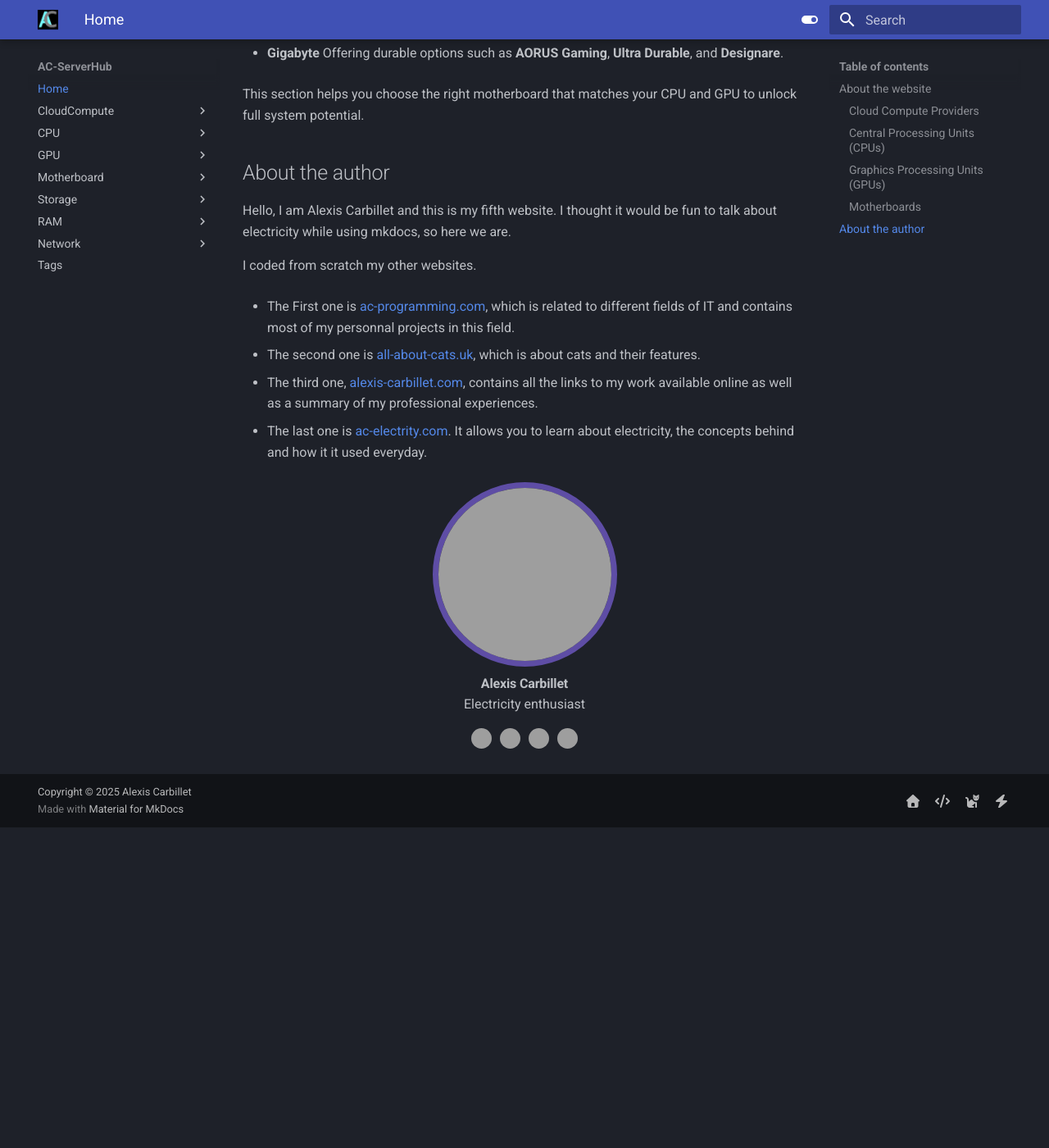
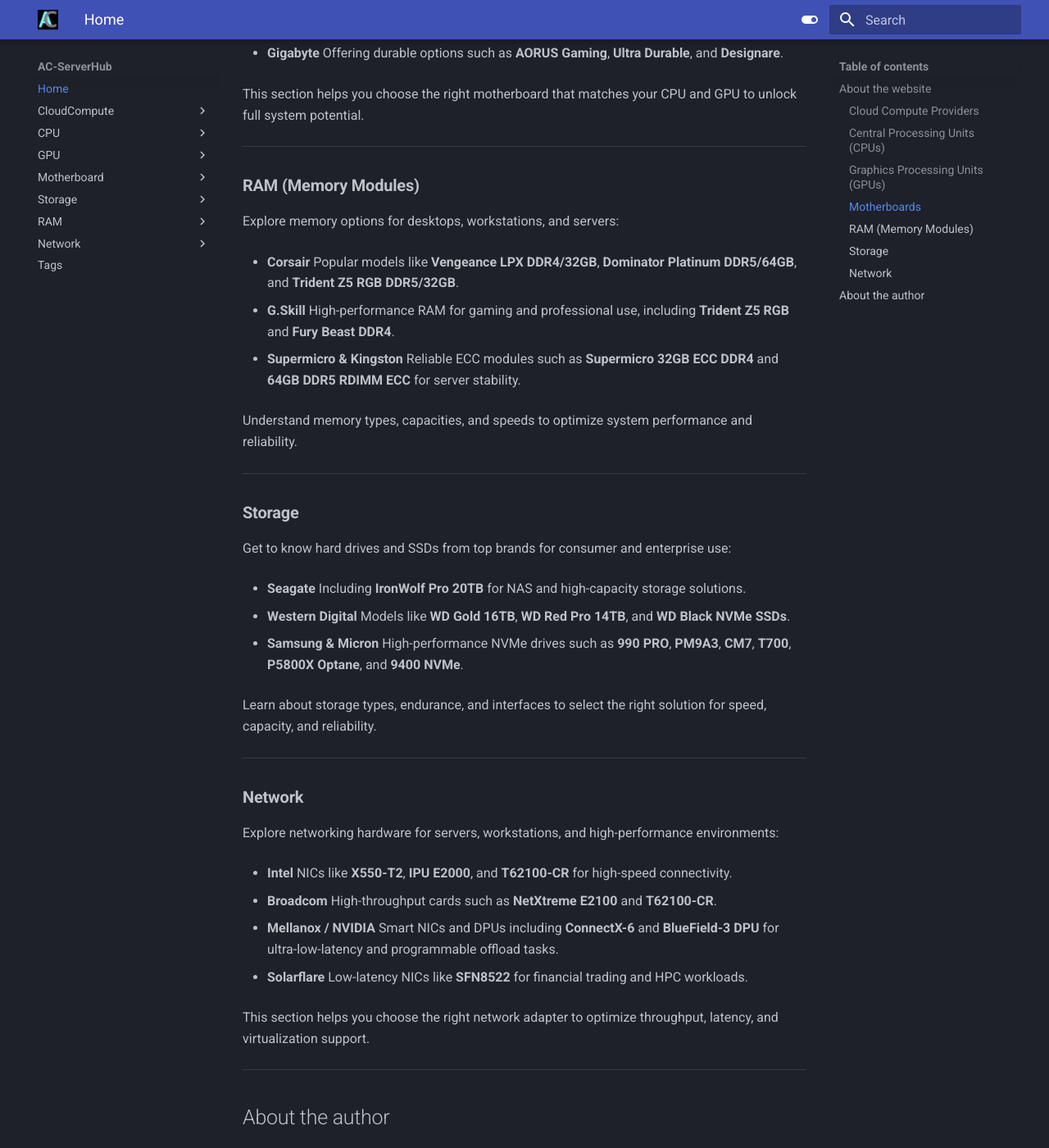
Before and after one commit to alexiscarbillet/serverhub, an MkDocs documentation site: the page built from docs/index.md, in a window 1280 px wide and 1400 px high, scrolled down 1664 px. Shown: the whole window at 82% size. Built offline with MkDocs 1.6.1 and Material for MkDocs 9.7.7, drawn with Linux system fonts in a browser that asks for light colours; before the commit the page ends 2673 px from its top, so only the background shows below that; grey boxes are pictures that could not be loaded.

Commit message:
Update index.md

```diff
--- a/docs/index.md
+++ b/docs/index.md
@@ -68,6 +68,61 @@
 
 This section helps you choose the right motherboard that matches your CPU and GPU to unlock full system potential.
 
+---
+
+### **RAM (Memory Modules)**
+
+Explore memory options for desktops, workstations, and servers:
+
+* **Corsair**
+  Popular models like **Vengeance LPX DDR4/32GB**, **Dominator Platinum DDR5/64GB**, and **Trident Z5 RGB DDR5/32GB**.
+
+* **G.Skill**
+  High-performance RAM for gaming and professional use, including **Trident Z5 RGB** and **Fury Beast DDR4**.
+
+* **Supermicro & Kingston**
+  Reliable ECC modules such as **Supermicro 32GB ECC DDR4** and **64GB DDR5 RDIMM ECC** for server stability.
+
+Understand memory types, capacities, and speeds to optimize system performance and reliability.
+
+---
+
+### **Storage**
+
+Get to know hard drives and SSDs from top brands for consumer and enterprise use:
+
+* **Seagate**
+  Including **IronWolf Pro 20TB** for NAS and high-capacity storage solutions.
+
+* **Western Digital**
+  Models like **WD Gold 16TB**, **WD Red Pro 14TB**, and **WD Black NVMe SSDs**.
+
+* **Samsung & Micron**
+  High-performance NVMe drives such as **990 PRO**, **PM9A3**, **CM7**, **T700**, **P5800X Optane**, and **9400 NVMe**.
+
+Learn about storage types, endurance, and interfaces to select the right solution for speed, capacity, and reliability.
+
+---
+
+### **Network**
+
+Explore networking hardware for servers, workstations, and high-performance environments:
+
+* **Intel**
+  NICs like **X550-T2**, **IPU E2000**, and **T62100-CR** for high-speed connectivity.
+
+* **Broadcom**
+  High-throughput cards such as **NetXtreme E2100** and **T62100-CR**.
+
+* **Mellanox / NVIDIA**
+  Smart NICs and DPUs including **ConnectX-6** and **BlueField-3 DPU** for ultra-low-latency and programmable offload tasks.
+
+* **Solarflare**
+  Low-latency NICs like **SFN8522** for financial trading and HPC workloads.
+
+This section helps you choose the right network adapter to optimize throughput, latency, and virtualization support.
+
+---
 
 ## About the author
 
```
